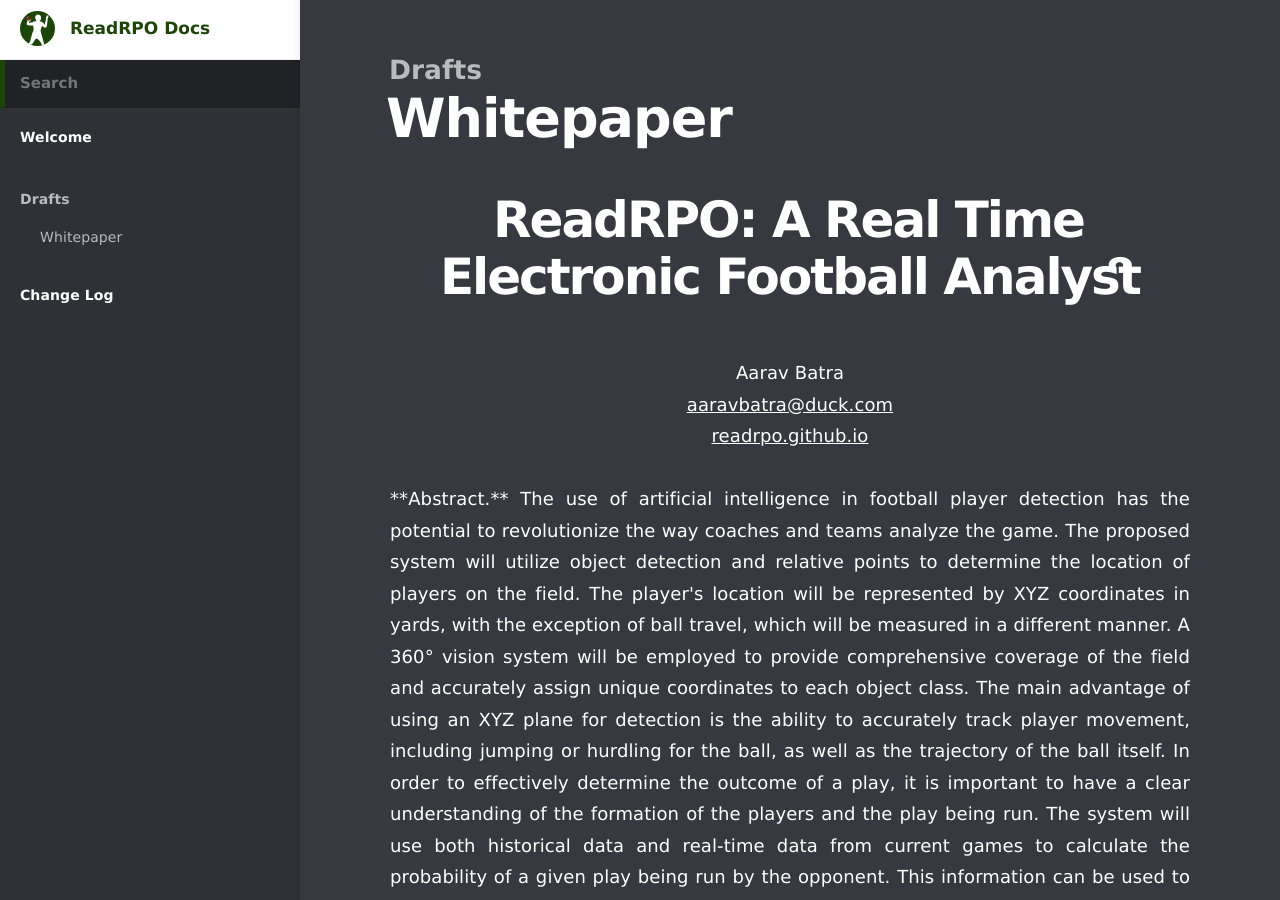
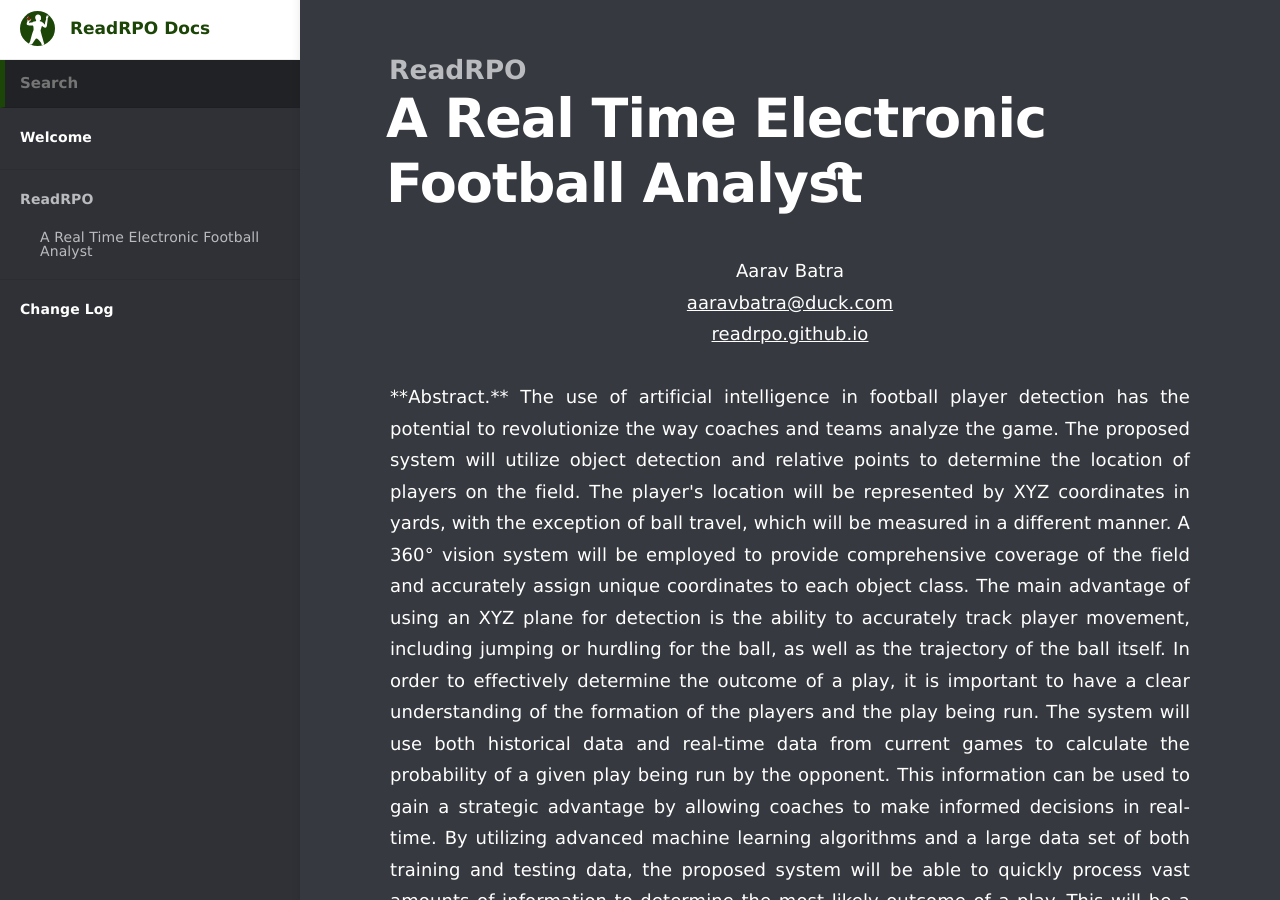
Before and after one commit to ReadRPO/readrpo.github.io, a Jekyll site: the page built from _docs/whitepaper.md, in a window 1280 px wide and 900 px high. Built offline with Jekyll 4.4.1, drawn with Linux system fonts in a browser that asks for light colours.

Commit message:
fix title

```diff
--- a/_docs/whitepaper.md
+++ b/_docs/whitepaper.md
@@ -1,13 +1,10 @@
 ---
-title: Whitepaper
-category: Drafts
+title: A Real Time Electronic Football Analyst
+category: ReadRPO
 order: 1
 ---
 
 <div align="center">
-
-  <h1>ReadRPO: A Real Time Electronic Football Analyst</h1>
-  <br>
   Aarav Batra
   <br>
   <a href="aaravbatra@duck.com">aaravbatra@duck.com</a>
```
